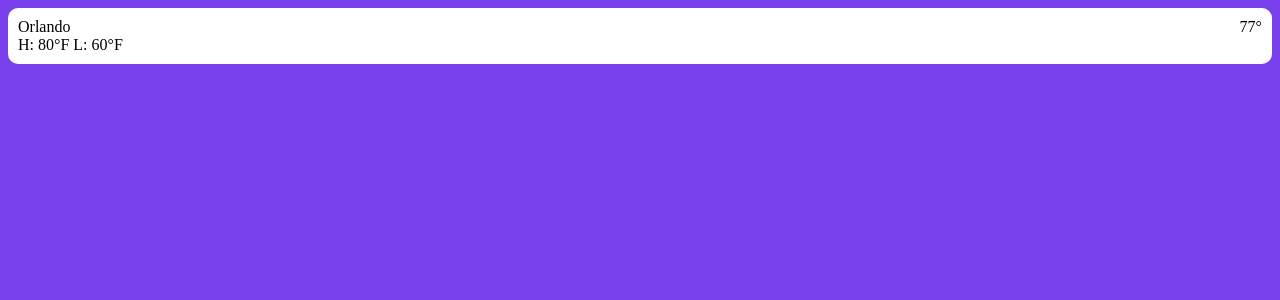
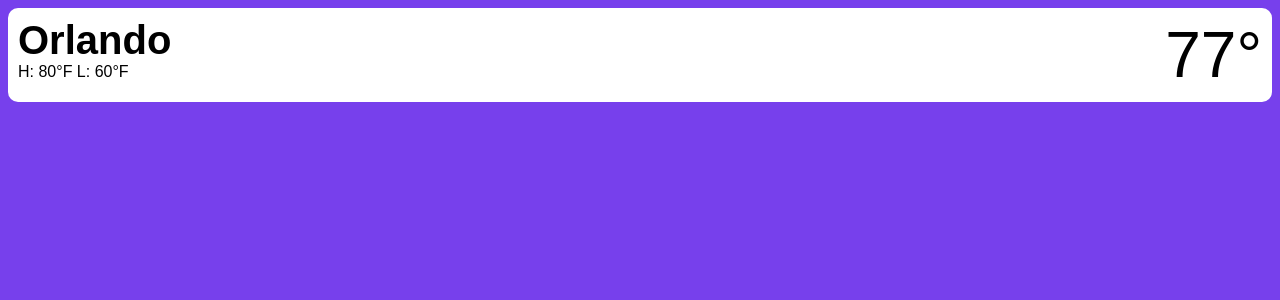
Before and after one commit to brooksmckinley/weather, a React (Create React App) app in the folder frontend/: page /test in a window 1280 px wide. Shown: the top 300 px of the page. Built offline with nearby package versions, Linux system fonts and the light colour scheme.

Commit message:
Fix up font sizes and weight for CityCard

```diff
--- a/frontend/src/components/CityCard.css
+++ b/frontend/src/components/CityCard.css
@@ -4,4 +4,19 @@
     padding: 10px;
     display: flex;
     justify-content: space-between;
+    font-family: sans-serif;
+
 }
+
+.cityName {
+    font-size: 40px;
+    font-weight: bold;
+}
+
+.highLowTemp {
+    font-size: 16px;
+}
+
+.currentTemp {
+    font-size: 64px;
+}
--- a/frontend/src/components/CityCard.js
+++ b/frontend/src/components/CityCard.js
@@ -4,14 +4,14 @@ function CityCard({cityName, highTemp, lowTemp, currentTemp}) {
 
     return <div className="cityCard">
         <div>
-            <div>
+            <div className="cityName">
                 {cityName}
             </div>
-            <div>
+            <div className="highLowTemp">
                 H: {highTemp}°F L: {lowTemp}°F
             </div>
         </div>
-        <div>
+        <div className="currentTemp">
             {currentTemp}°
         </div>
     </div>;
```
